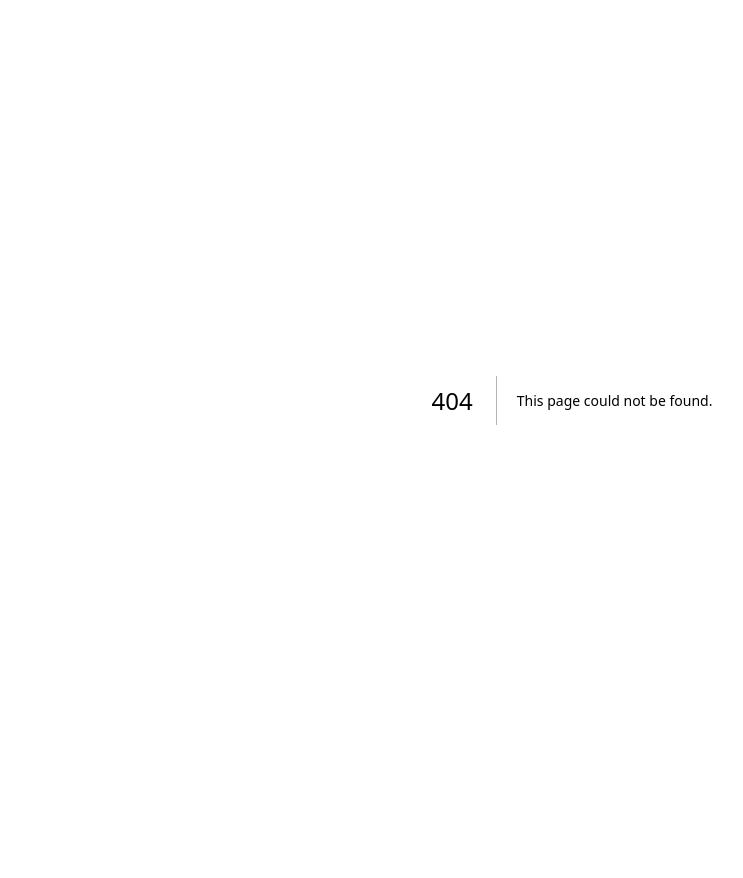
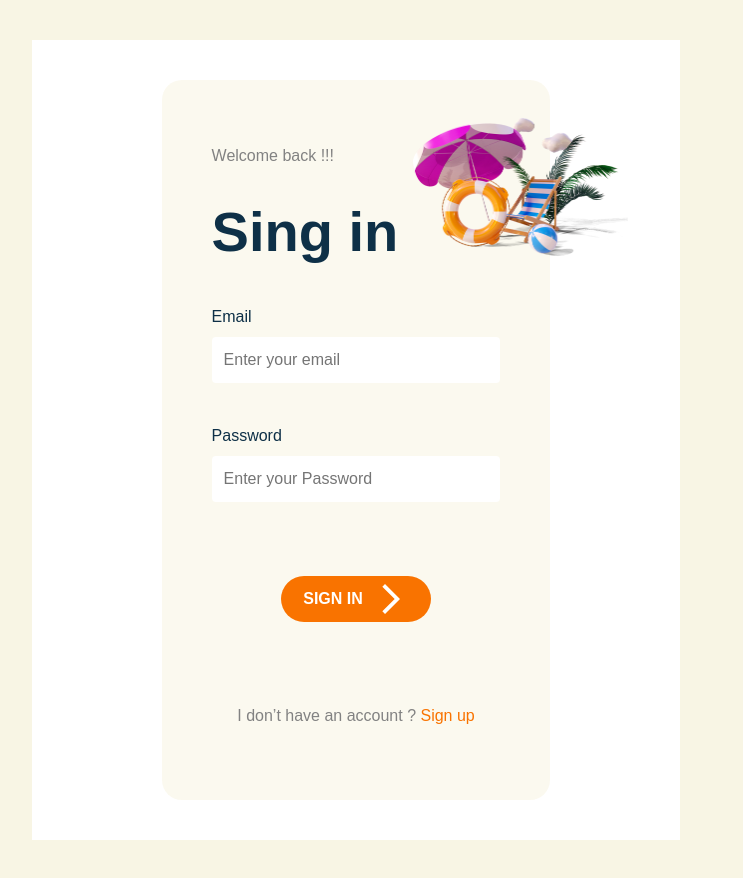
Before and after one commit to dreamteam19ct2/nextjs_travel, a Next.js app: page /login in a window 1280 px wide. Before the commit this address had no page. Shown: the whole page, without its empty margins (68-811 px from the left). Before the commit the page ends 800 px from the top, so only its background shows below. Built offline with nearby package versions, Linux system fonts and the light colour scheme.

Commit message:
feat: ui login

```diff
--- /dev/null
+++ b/src/app/(auth)/login/login.module.css
@@ -0,0 +1,87 @@
+.container {
+  width: 60%;
+  height: 100vh;
+  background-color: white;
+  position: absolute;
+  top: 0;
+  left: 0;
+  display: flex;
+  align-items: center;
+  justify-content: center;
+}
+.form__signin {
+  width: 60%;
+  height: 90%;
+  background-color: rgba(248, 245, 228, 0.6);
+  border-radius: 20px;
+  padding: 10% 50px;
+  display: flex;
+  justify-content: space-between;
+  flex-direction: column;
+  position: absolute;
+}
+.text1 {
+  font-size: 16px;
+  font-weight: 500;
+  color: var(--text-gray);
+  line-height: 22px;
+}
+.text2 {
+  font-size: 56px;
+  font-weight: 700;
+  color: var(--text-main);
+  margin: 12px 0 ;
+}
+.form__input__title {
+  font-size: 16px;
+  font-weight: 500;
+  color: var(--text-main);
+}
+.form__input__text {
+  font-size: 16px;
+  font-weight: 500;
+  color: var(--text-main);
+  width: 100%;
+  height: 46px;
+  border-radius: 4px;
+  border: none;
+  background: white;
+  padding-left: 12px;
+}
+.btn {
+  width: 150px;
+  height: 46px;
+  border-radius: 23px;
+  background-color: var(--color-main);
+  border: none;
+  color: white;
+  font-size: 16px;
+  font-weight: 600;
+  display: flex;
+  justify-content: center;
+  align-items: center;
+  margin: 40px auto;
+}
+.icon {
+  color: white;
+  font-size: 18px;
+  margin-left: 10px;
+}
+.Exception {
+    font-size: 16px;
+    font-weight: 400;
+    color: var(--text-gray);
+    margin: 0 auto;
+}
+.Exception__link {
+    font-size: 16px;
+    font-weight: 400;
+    color: var(--color-main);
+}
+.img{
+    position: absolute;
+    width: 60%;
+    left: 60%;
+    top: 0;
+    z-index: 0;
+}
--- /dev/null
+++ b/src/app/(auth)/login/page.tsx
@@ -0,0 +1,42 @@
+"use client";
+import styles from "./login.module.css";
+import ArrowForwardIosIcon from "@mui/icons-material/ArrowForwardIos";
+export default function () {
+  return (
+    <>
+      <div className={styles.container}>
+        <div className={styles.form__signin}>
+          <div className={styles.text1}>Welcome back !!!</div>
+          <div className={styles.text2}>Sing in</div>
+          <div className={styles.form__input}>
+            <div className={styles.form__input__title}>Email</div>
+            <input
+              type="text"
+              id="email"
+              className={styles.form__input__text}
+              placeholder="Enter your email"
+            />
+          </div>
+          <div className={styles.form__input}>
+            <div className={styles.form__input__title}>Password</div>
+            <input
+              type="text"
+              id="email"
+              className={styles.form__input__text}
+              placeholder="Enter your Password"
+            />
+          </div>
+          <button className={styles.btn}>
+            SIGN IN
+            <ArrowForwardIosIcon className={styles.icon} />
+          </button>
+          <span className={styles.Exception}>
+            I don’t have an account ?
+            <span className={styles.Exception__link}> Sign up</span>
+          </span>
+          <img className={styles.img} src="./tree.png" alt="img" />
+        </div>
+      </div>
+    </>
+  );
+}
```
